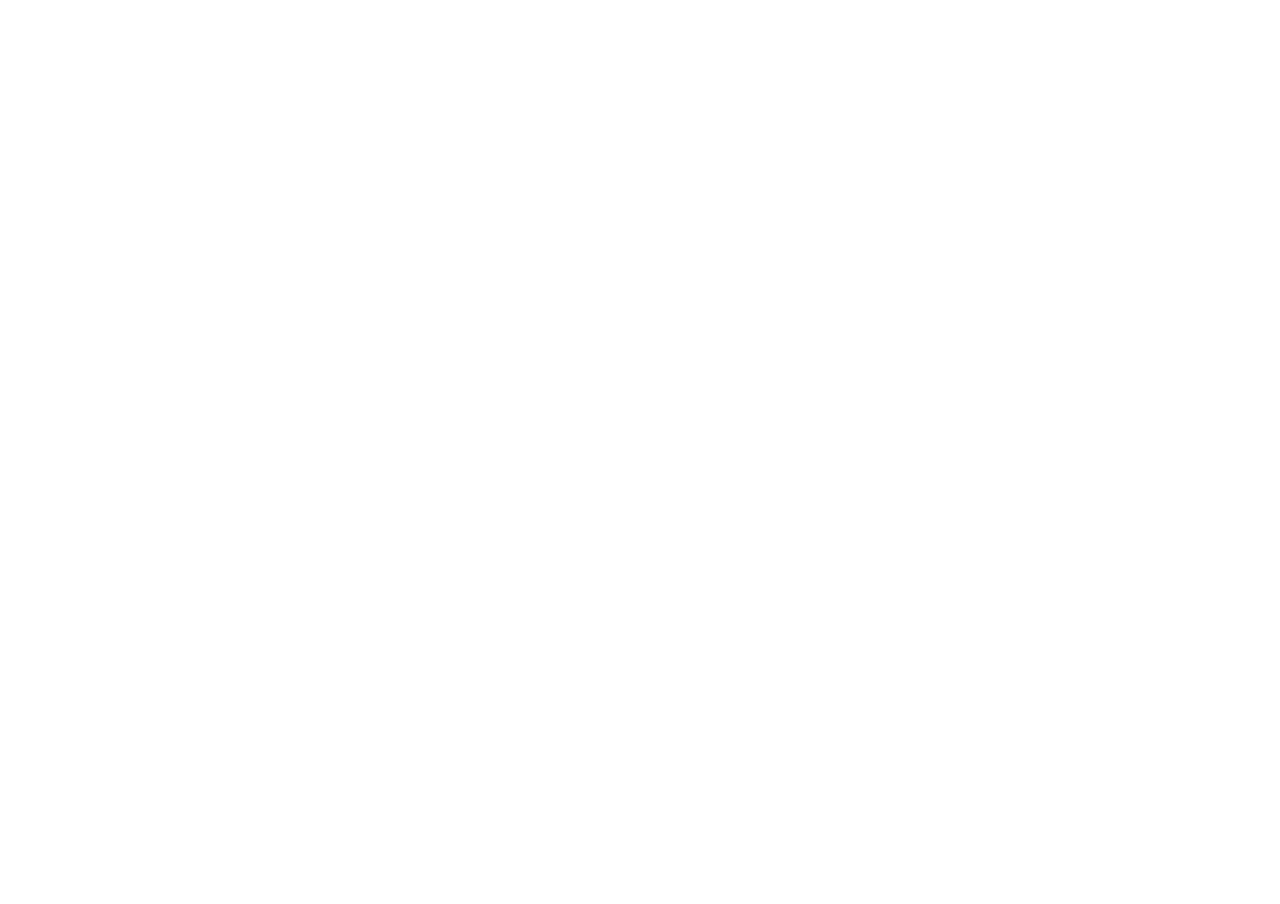
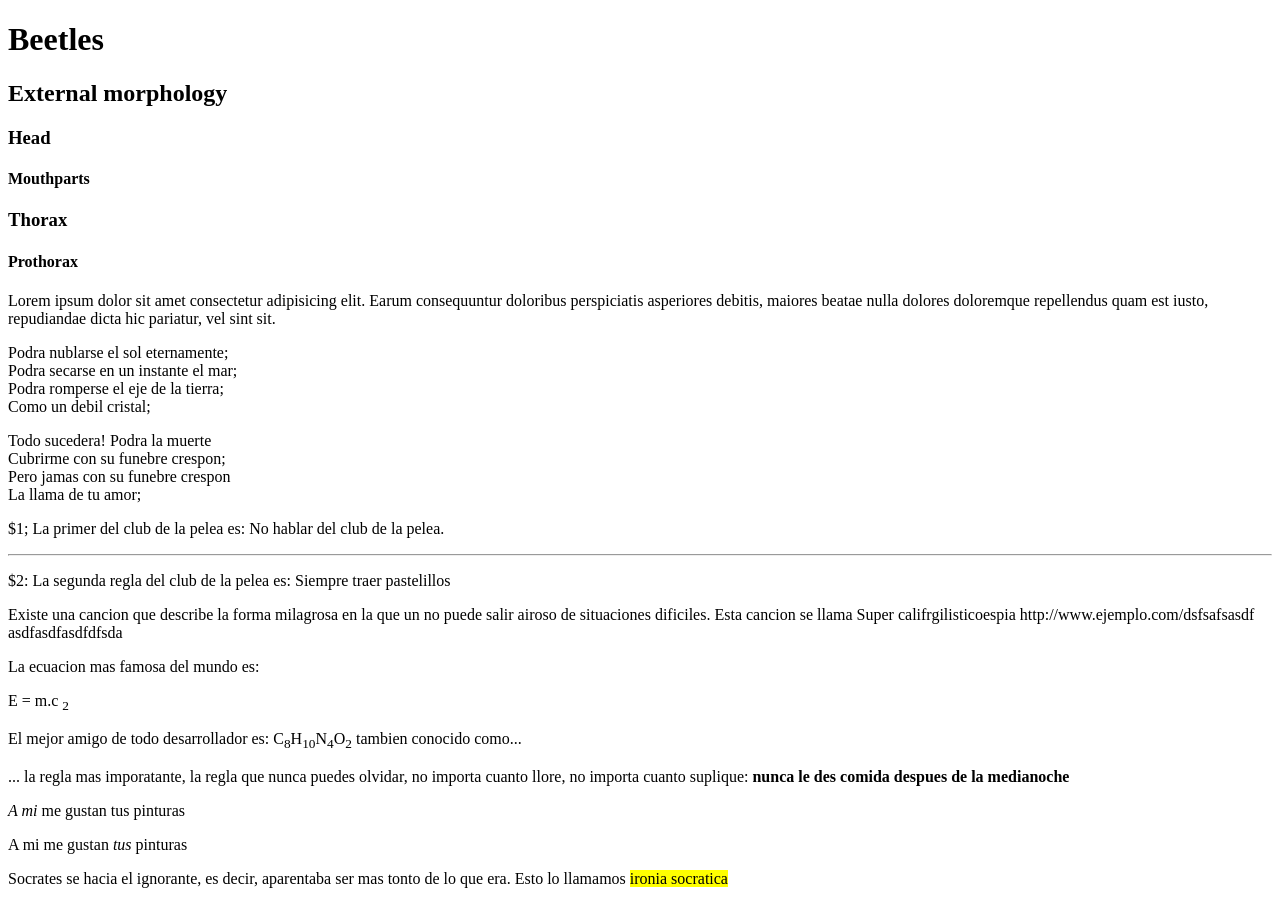
Before and after one commit to CamilaRosas15/ejemplo2-TecWeb, a plain HTML site: page index.html in a window 1280 px wide. Before the commit the page ends 800 px from the top, so only its background shows below. Drawn offline with Linux system fonts and the light colour scheme.

Commit message:
Avance de parte 1

```diff
--- a/index.html
+++ b/index.html
@@ -6,6 +6,72 @@
     <title>Document</title>
 </head>
 <body>
-
+    <div class="encabezados">
+        <h1>Beetles</h1>
+        <h2>External morphology</h2>
+            <h3>Head</h3>
+                <h4>Mouthparts</h4>
+            <h3>Thorax</h3>
+                <h4>Prothorax</h4>
+    </div>
+    <div class="parrafos">
+        <p>Lorem ipsum dolor sit amet consectetur adipisicing elit. Earum consequuntur doloribus perspiciatis asperiores debitis, maiores beatae nulla dolores doloremque repellendus quam est iusto, repudiandae dicta hic pariatur, vel sint sit.</p>
+    </div>
+    <div class="salto-de-linea">
+        <p>Podra nublarse el sol eternamente; <br>
+           Podra secarse en un instante el mar; <br>
+           Podra romperse el eje de la tierra; <br>
+           Como un debil cristal; <br>
+        </p>
+        <p>Todo sucedera! Podra la muerte <br>
+           Cubrirme con su funebre crespon; <br>
+           Pero jamas con su funebre crespon <br>
+           La llama de tu amor; <br>
+         </p>
+    </div>
+    <div class="cambio-de-tema">
+        <p>$1; La primer del club de la pelea es: No hablar del club de la pelea.</p>
+        <hr>
+        <p>$2: La segunda regla del club de la pelea es: Siempre traer pastelillos </p>
+    </div>
+    <div class="wbo">
+        <p>
+            Existe una cancion que describe la forma milagrosa en la que un no puede salir airoso
+            de situaciones dificiles. Esta cancion se llama Super <wbr> califrgilisticoespia
+            http://www.ejemplo.com<wbr>/dsfsafsasdf<wbr> asdfasdf<wbr>asdfdfsda
+        </p>
+    </div>
+    <div class="superindice">
+        <p>La ecuacion mas famosa del mundo es: </p>
+        <p>E = m.c <sub>2</sub></p>
+    </div>
+    <div class="subindice">
+        <p>
+            El mejor amigo de todo desarrollador es:
+            C<sub>8</sub>H<sub>10</sub>N<sub>4</sub>O<sub>2</sub>
+            tambien conocido como...
+        </p>
+    </div>
+    <div class="texto-muy-importante">
+        <p>
+            ... la regla mas imporatante, la regla que nunca puedes olvidar,
+        no importa cuanto llore, no importa cuanto suplique:
+        <strong>nunca le des comida despues de la medianoche</strong>
+        </p>
+    </div>
+    <div class="enfasis">
+        <p>
+            <em>A mi</em> me gustan tus pinturas
+        </p>
+        <p>
+            A mi me gustan <em>tus</em> pinturas
+        </p>
+    </div>
+    <div class="mark">
+        <p>Socrates
+           se hacia el ignorante, es decir, aparentaba ser mas tonto de lo
+           que era. Esto lo llamamos <mark>ironia socratica</mark>
+        </p>
+    </div>
 </body>
 </html>
```
